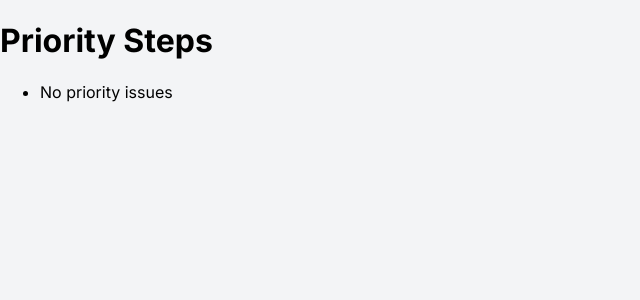
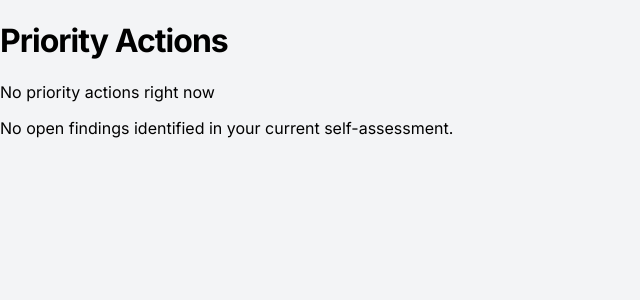
Before and after one commit to abdisamad9009-dot/complypilot-frontend, a Next.js app: page /priority in a window 1280 px wide. Shown: the top 300 px of the page, without its empty margins (0-640 px from the left). Built offline with nearby package versions, Linux system fonts and the light colour scheme.

Commit message:
Update page.tsx

```diff
--- a/app/priority/page.tsx
+++ b/app/priority/page.tsx
@@ -2,7 +2,8 @@
 import { useEffect, useState } from "react"
 
 export default function PriorityPage() {
-  const [priority, setPriority] = useState<any[]>([])
+  const [priority, setPriority] = useState<{ type: string; text: string }[]>([])
+  const [totalCount, setTotalCount] = useState(0)
 
   useEffect(() => {
     const gdpr = JSON.parse(localStorage.getItem("gdprIssues") || "[]")
@@ -10,32 +11,100 @@ export default function PriorityPage() {
     const security = JSON.parse(localStorage.getItem("securityIssues") || "[]")
 
     const allIssues = [
-      ...gdpr.map((i: number) => ({ type: "GDPR", id: i })),
-      ...auth.map((i: number) => ({ type: "Auth", id: i })),
-      ...security.map((i: number) => ({ type: "Security", id: i })),
+      ...gdpr.map((text: string) => ({ type: "GDPR", text })),
+      ...auth.map((text: string) => ({ type: "Authentication", text })),
+      ...security.map((text: string) => ({ type: "Security", text })),
     ]
 
-    setPriority(allIssues.slice(0, 5)) // top 5 only
+    setTotalCount(allIssues.length)
+    setPriority(allIssues.slice(0, 5))
   }, [])
 
+  const typeColor: Record<string, string> = {
+    GDPR: "#dc2626",
+    Authentication: "#d97706",
+    Security: "#2563eb",
+  }
+
+  const rationale: Record<string, string> = {
+    GDPR: "Prioritized first — direct regulatory exposure under UK GDPR.",
+    Authentication: "Prioritized next — governs who can access sensitive systems and data.",
+    Security: "Addresses underlying technical controls that reduce breach likelihood.",
+  }
+
   return (
-    <div className="p-8 space-y-6">
-      <h1 className="text-3xl font-bold">
-        Priority Steps
-      </h1>
+    <div className="p-8 space-y-6 max-w-3xl mx-auto">
+      <div>
+        <h1 className="text-3xl font-bold" style={{ letterSpacing: "-0.03em" }}>
+          Priority Actions
+        </h1>
+        <p className="text-black/50 mt-2 text-sm">
+          {totalCount > 0
+            ? `Top ${Math.min(5, totalCount)} of ${totalCount} findings, ranked by regulatory and security impact`
+            : "No priority actions right now"}
+        </p>
+      </div>
 
       <div className="bg-white border border-black/10 rounded-xl p-6">
-        <ul className="space-y-3 text-black/80">
-          {priority.length === 0 ? (
-            <li>No priority issues </li>
-          ) : (
-            priority.map((issue, index) => (
-              <li key={index}>
-                ✅ {issue.type} Issue #{issue.id + 1}
-              </li>
-            ))
-          )}
-        </ul>
+        {priority.length === 0 ? (
+          <p className="text-black/60">
+            No open findings identified in your current self-assessment.
+          </p>
+        ) : (
+          <div className="space-y-3">
+            {priority.map((issue, index) => (
+              <div
+                key={index}
+                style={{
+                  display: "flex",
+                  alignItems: "flex-start",
+                  gap: "14px",
+                  padding: "14px",
+                  borderRadius: "10px",
+                  border: "1px solid #e5e7eb",
+                  background: "#f9fafb",
+                }}
+              >
+                <div
+                  style={{
+                    width: "26px",
+                    height: "26px",
+                    borderRadius: "50%",
+                    background: "#0f172a",
+                    color: "#ffffff",
+                    display: "flex",
+                    alignItems: "center",
+                    justifyContent: "center",
+                    fontSize: "13px",
+                    fontWeight: 700,
+                    flexShrink: 0,
+                  }}
+                >
+                  {index + 1}
+                </div>
+                <div>
+                  <span
+                    style={{
+                      fontSize: "11px",
+                      fontWeight: 700,
+                      color: typeColor[issue.type],
+                      textTransform: "uppercase",
+                      letterSpacing: "0.05em",
+                    }}
+                  >
+                    {issue.type}
+                  </span>
+                  <p style={{ margin: "4px 0 0 0", color: "#1f2937", fontSize: "14px" }}>
+                    {issue.text}
+                  </p>
+                  <p style={{ margin: "4px 0 0 0", color: "#94a3b8", fontSize: "12px" }}>
+                    {rationale[issue.type]}
+                  </p>
+                </div>
+              </div>
+            ))}
+          </div>
+        )}
       </div>
     </div>
   )
```
